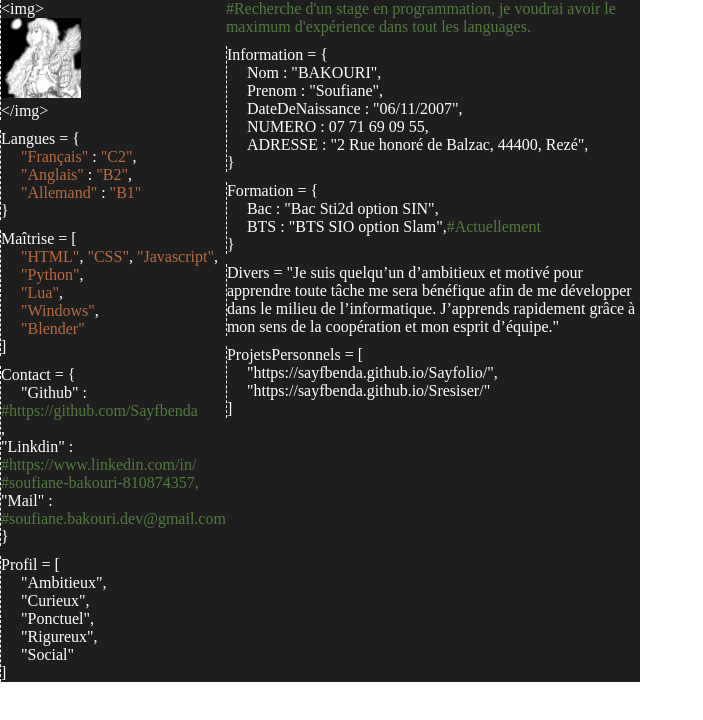
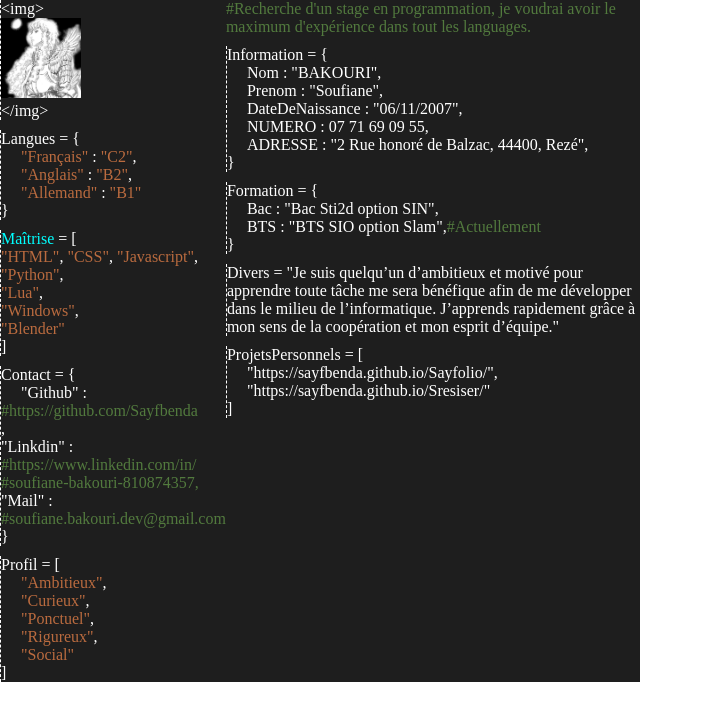
Before and after one commit to Sayfbenda/Sayfolio, a plain HTML site: page test.html in a window 1280 px wide. Shown: the whole page, without its empty margins (0-703 px from the left). Drawn offline with Linux system fonts and the light colour scheme.

Commit message:
cv changes

```diff
--- a/test.css
+++ b/test.css
@@ -32,3 +32,6 @@ section{
 #noneborder{
     border: none;
 }
+.cyanblue{
+    color : #00FFFF;
+}
--- a/test.html
+++ b/test.html
@@ -24,7 +24,8 @@
         <p>}</p>
       </div>
       <div>
-        <p>Maîtrise = [</p>
+        <span class="cyanblue">Maîtrise</span>
+        <span class=""> = [</span>
         <p>
           <span class="caracter">"HTML"</span>, <span class="caracter">"CSS"</span>, <span class="caracter">"Javascript"</span>,<br>
           <span class="caracter">"Python"</span>,<br>
@@ -52,11 +53,11 @@
       <div>
         <p>Profil = [</p>
         <p>
-          "Ambitieux",<br>
-          "Curieux",<br>
-          "Ponctuel",<br>
-          "Rigureux",<br>
-          "Social"
+          <span class="caracter">"Ambitieux"</span>,<br>
+          <span class="caracter">"Curieux"</span>,<br>
+          <span class="caracter">"Ponctuel"</span>,<br>
+          <span class="caracter">"Rigureux"</span>,<br>
+          <span class="caracter">"Social"</span>
         </p>
         <p>]</p>
       </div>
```
